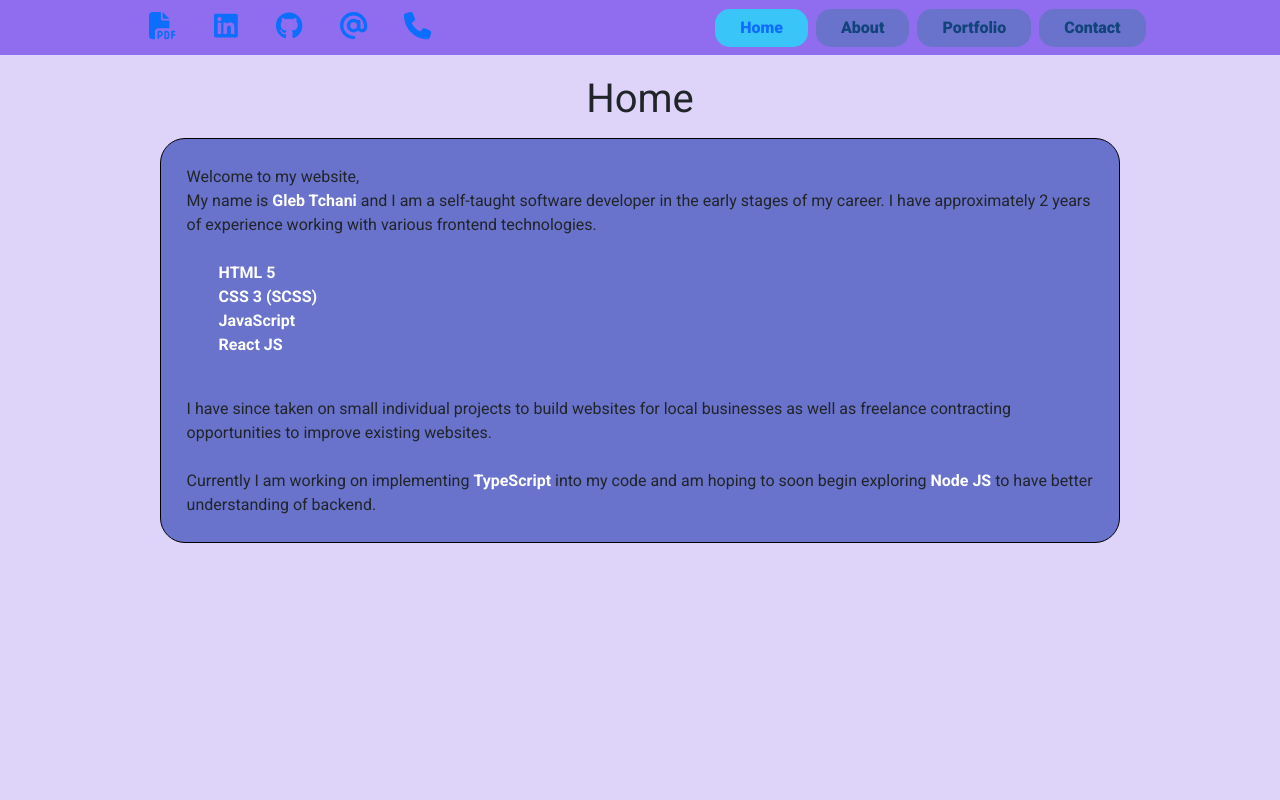
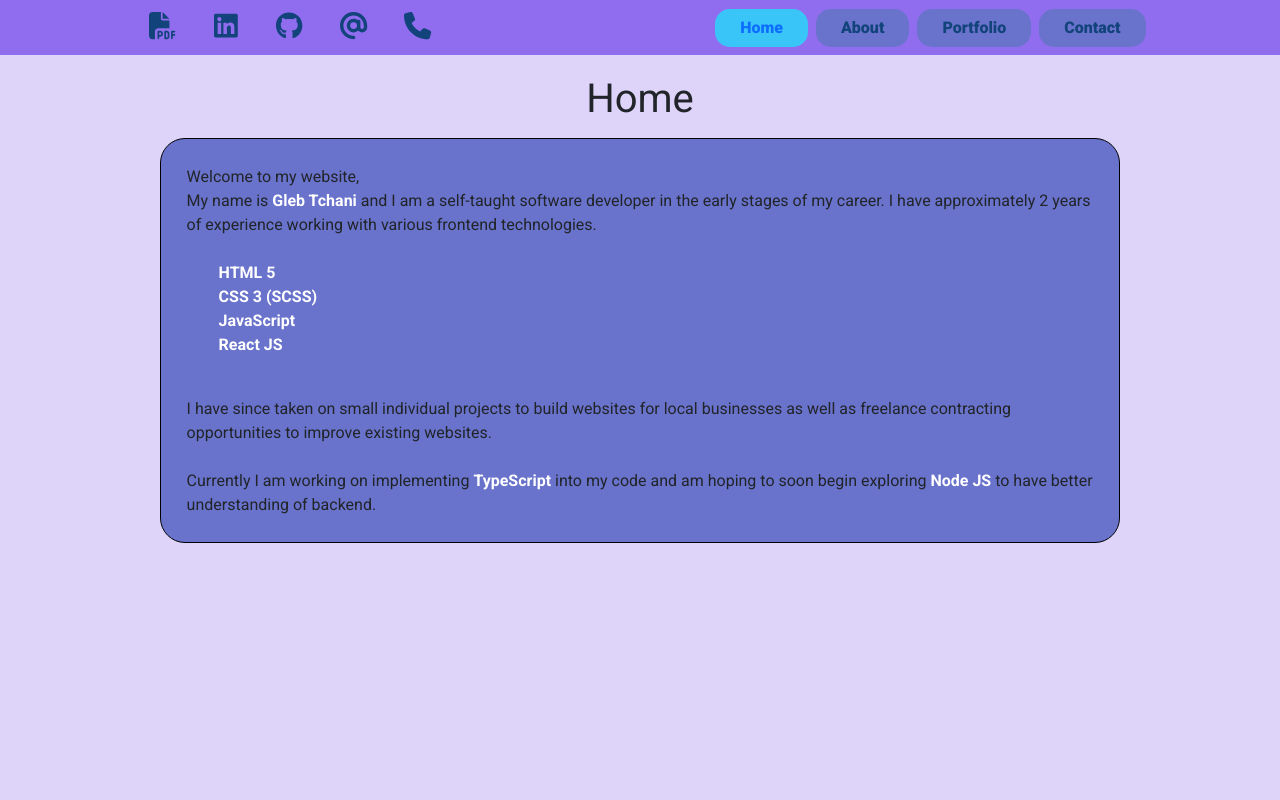
Before and after one commit to GlebTc/Portfolio, a React (Create React App) app: page / in a window 1280 px wide. Shown: the top 800 px of the page. Built offline with nearby package versions, Linux system fonts and the light colour scheme.

Commit message:
Navbar Social Media icons color fixed

```diff
--- a/src/sass/components/_navbar.scss
+++ b/src/sass/components/_navbar.scss
@@ -74,6 +74,15 @@
 .nav__social__links .nav__side__link a:hover {
     color: rgba(0, 255, 255, 0.6);
     transition: 500ms;
+}
+
+.fa-file-pdf,
+.fa-linkedin,
+.fa-github,
+.fa-at,
+.fa-phone
+{
+    color: var(--Text__Primary)
 }
 
 /*--------------------------------MOBILE--------------------------------*/
```
